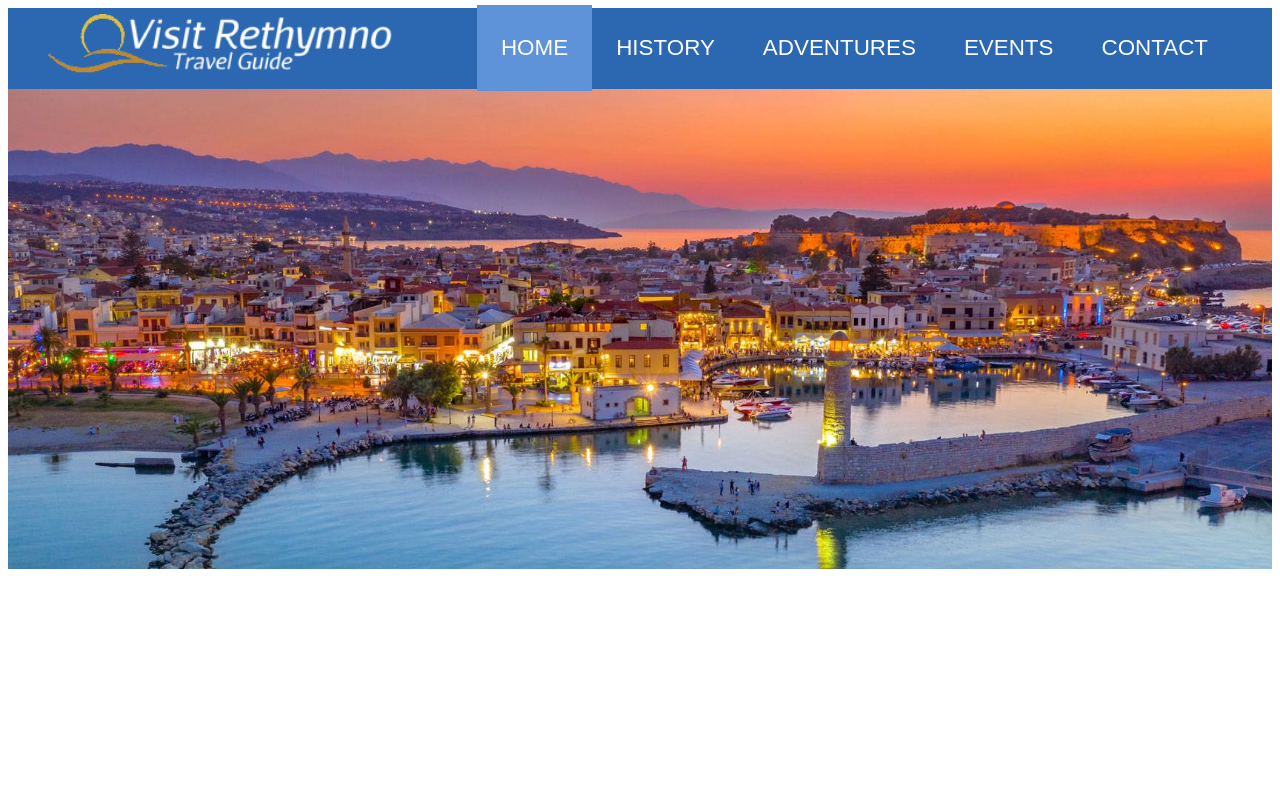
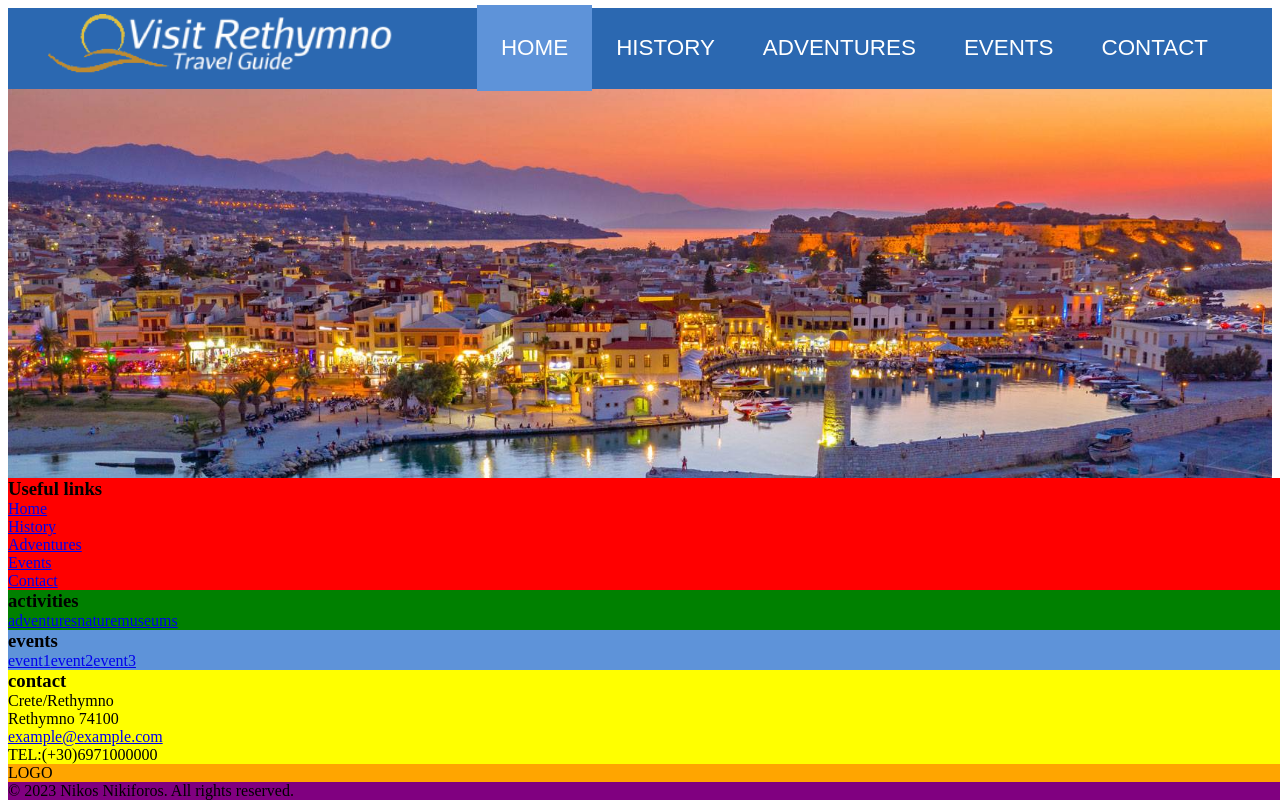
Before and after one commit to nNikiforos/visit-rethymno, a Vue app: page / in a window 1280 px wide. Built offline with nearby package versions, Linux system fonts and the light colour scheme.

Commit message:
footer add the template

```diff
--- a/src/App.vue
+++ b/src/App.vue
@@ -2,15 +2,18 @@
   <div>
     <the-navbar />
     <RouterView></RouterView>
+    <the-footer />
   </div>
 </template>
 
 <script>
 import TheNavbar from "./components/TheNavbar.vue";
+import TheFooter from "./components/TheFooter.vue";
 
 export default {
   components: {
     TheNavbar,
+    TheFooter,
   },
 };
 </script>
--- /dev/null
+++ b/src/assets/footer.scss
@@ -0,0 +1,26 @@
+.footer {
+  background-color: $color-primary;
+  position: fixed;
+  bottom: 0;
+  width: 100%;
+
+  &__usefullinks {
+    background-color: red;
+  }
+
+  &__activities {
+    background-color: green;
+  }
+
+  &__contact {
+    background-color: yellow;
+  }
+
+  &__logo {
+    background-color: orange;
+  }
+
+  &__copyrights {
+    background-color: purple;
+  }
+}
--- a/src/assets/global.scss
+++ b/src/assets/global.scss
@@ -20,6 +20,9 @@ $bp-larrgest: 75em; /* 1200px */
 $bp-large: 62.5em; /* 1000px */
 $bp-medium: 50em; /* 800px */
 $bp-small: 37.5em; /* 600px */
+
+/* font size */
+$font-normal: 1.4rem;
 
 * {
   margin: 0;
--- a/src/assets/navbar.scss
+++ b/src/assets/navbar.scss
@@ -26,7 +26,7 @@
 
       a:link,
       a:visited {
-        font-size: 1.4rem;
+        font-size: $font-normal;
         color: #fff;
         padding: 1.9rem 1.5rem;
         text-decoration: none;
--- a/src/components/TheFooter.vue
+++ b/src/components/TheFooter.vue
@@ -0,0 +1,52 @@
+<template>
+  <div class="footer">
+    <div class="footer__usefullinks">
+      <h3>Useful links</h3>
+      <ul class="footer__list">
+        <li class="footer__list-link" v-for="link in links" :key="link">
+          <router-link :to="link.link">{{ link.name }}</router-link>
+        </li>
+      </ul>
+    </div>
+    <div class="footer__activities">
+      <h3>activities</h3>
+      <a href="#">adventures</a>
+      <a href="#">nature</a>
+      <a href="#">museums</a>
+    </div>
+    <div class="footer__events">
+      <h3>events</h3>
+      <a href="#">event1</a>
+      <a href="#">event2</a>
+      <a href="#">event3</a>
+    </div>
+    <div class="footer__contact">
+      <h3>contact</h3>
+      <p>Crete/Rethymno</p>
+      <p>Rethymno 74100</p>
+      <a href="mailto:example@example.com">example@example.com</a>
+      <p>TEL:(+30)6971000000</p>
+    </div>
+    <div class="footer__logo">LOGO</div>
+    <div class="footer__copyrights">
+      <p>&copy; 2023 Nikos Nikiforos. All rights reserved.</p>
+    </div>
+  </div>
+</template>
+
+<script>
+import links from "../links.js";
+
+export default {
+  data() {
+    return {
+      links: links,
+    };
+  },
+};
+</script>
+
+<style lang="scss" scoped>
+@import "@/assets/global.scss";
+@import "@/assets/footer.scss";
+</style>
--- a/src/components/TheNavbar.vue
+++ b/src/components/TheNavbar.vue
@@ -18,17 +18,13 @@
 </template>
 
 <script>
+import links from "../links.js";
+
 export default {
-  setup() {
-    const links = [
-      { name: "Home", link: "/" },
-      { name: "History", link: "/history" },
-      { name: "Adventures", link: "/adventures" },
-      { name: "Events", link: "/events" },
-      { name: "Contact", link: "/contact" },
-    ];
-
-    return { links };
+  data() {
+    return {
+      links: links,
+    };
   },
 };
 </script>
--- /dev/null
+++ b/src/links.js
@@ -0,0 +1,7 @@
+export default [
+  { name: "Home", link: "/" },
+  { name: "History", link: "/history" },
+  { name: "Adventures", link: "/adventures" },
+  { name: "Events", link: "/events" },
+  { name: "Contact", link: "/contact" },
+];
```
